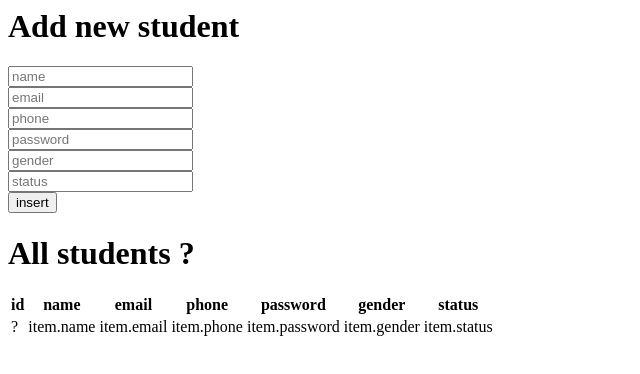
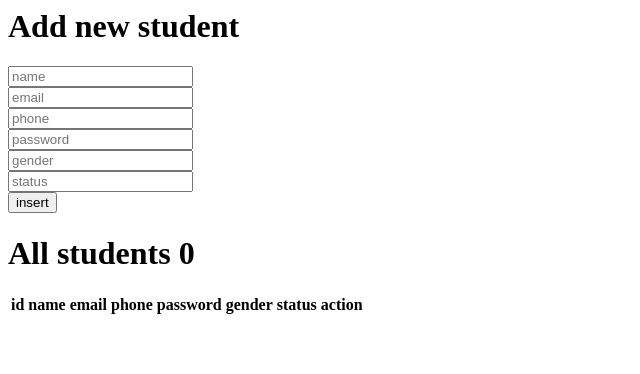
Before and after one commit to nasagaurav/react-hook-form-p1, a React (Create React App) app: page / in a window 1280 px wide. Shown: the top 374 px of the page, without its empty margins (0-640 px from the left). Built offline with nearby package versions, Linux system fonts and the light colour scheme.

Commit message:
delete logic added to View.js and table also mapped from state of reducer

```diff
--- a/src/View.js
+++ b/src/View.js
@@ -1,10 +1,18 @@
 import React from 'react';
 import { toast } from 'react-toastify';
+import { useSelector, useDispatch } from 'react-redux';
 function View() {
-  const del = (id) => {};
+  const state = useSelector((s) => s); //all state from reducer[index.js]
+  const dispatch = useDispatch();
+  const del = (index) => {
+    toast(`deleting id : ${index}`);
+    let temp = a.filter((x, i) => i !== index);
+    dispatch({ type: 'delete', payload: temp });
+  };
+  const a = state.a;
   return (
     <div>
-      <h1>All students ?</h1>
+      <h1>All students {a.length}</h1>
       <table>
         <tr>
           <th>id</th>
@@ -14,16 +22,22 @@ function View() {
           <th>password</th>
           <th>gender</th>
           <th>status</th>
+          <th>action</th>
         </tr>
-        <tr>
-          <td>?</td>
-          <td>item.name</td>
-          <td>item.email</td>
-          <td>item.phone</td>
-          <td>item.password</td>
-          <td>item.gender</td>
-          <td>item.status</td>
-        </tr>
+        {a.map((item, index) => (
+          <tr>
+            <td>{index}</td>
+            <td>{item.name}</td>
+            <td>{item.email}</td>
+            <td>{item.phone}</td>
+            <td>{item.password}</td>
+            <td>{item.gender}</td>
+            <td>{item.status}</td>
+            <td>
+              <button onClick={() => del(index)}>delete</button>
+            </td>
+          </tr>
+        ))}
       </table>
     </div>
   );
```
